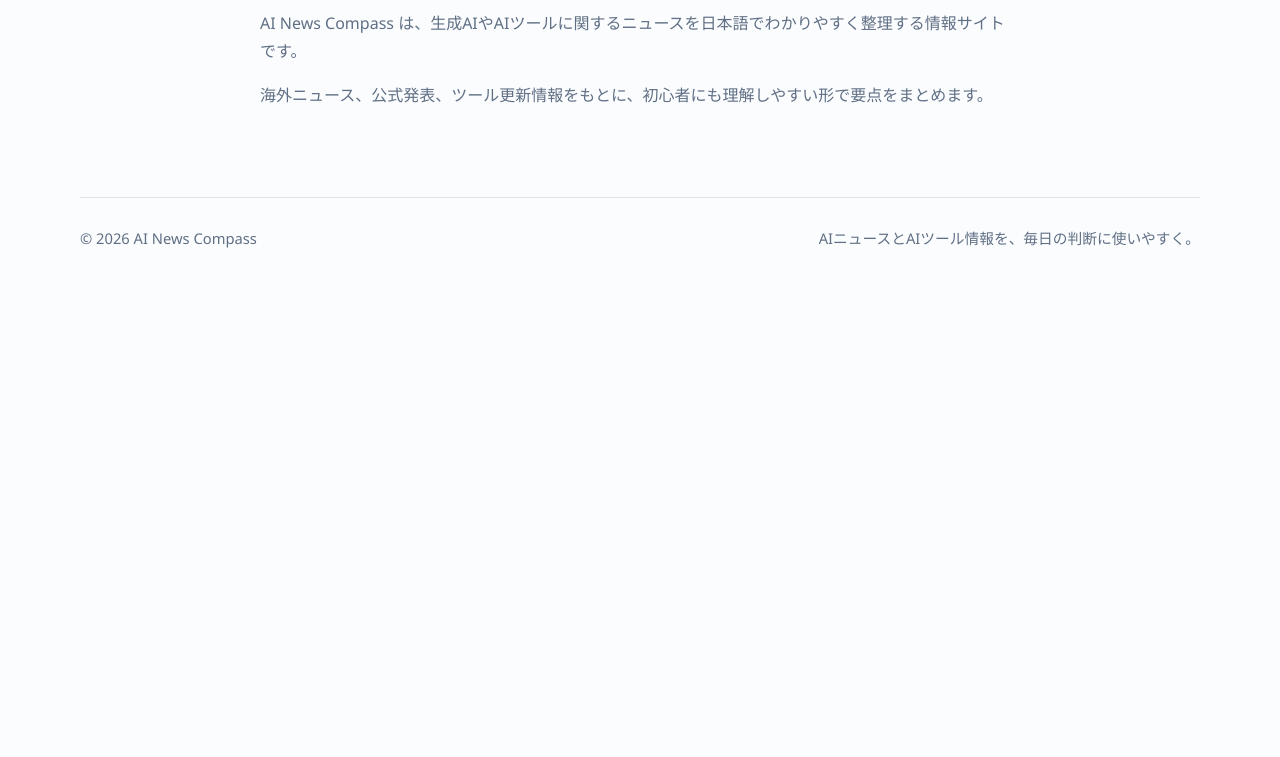
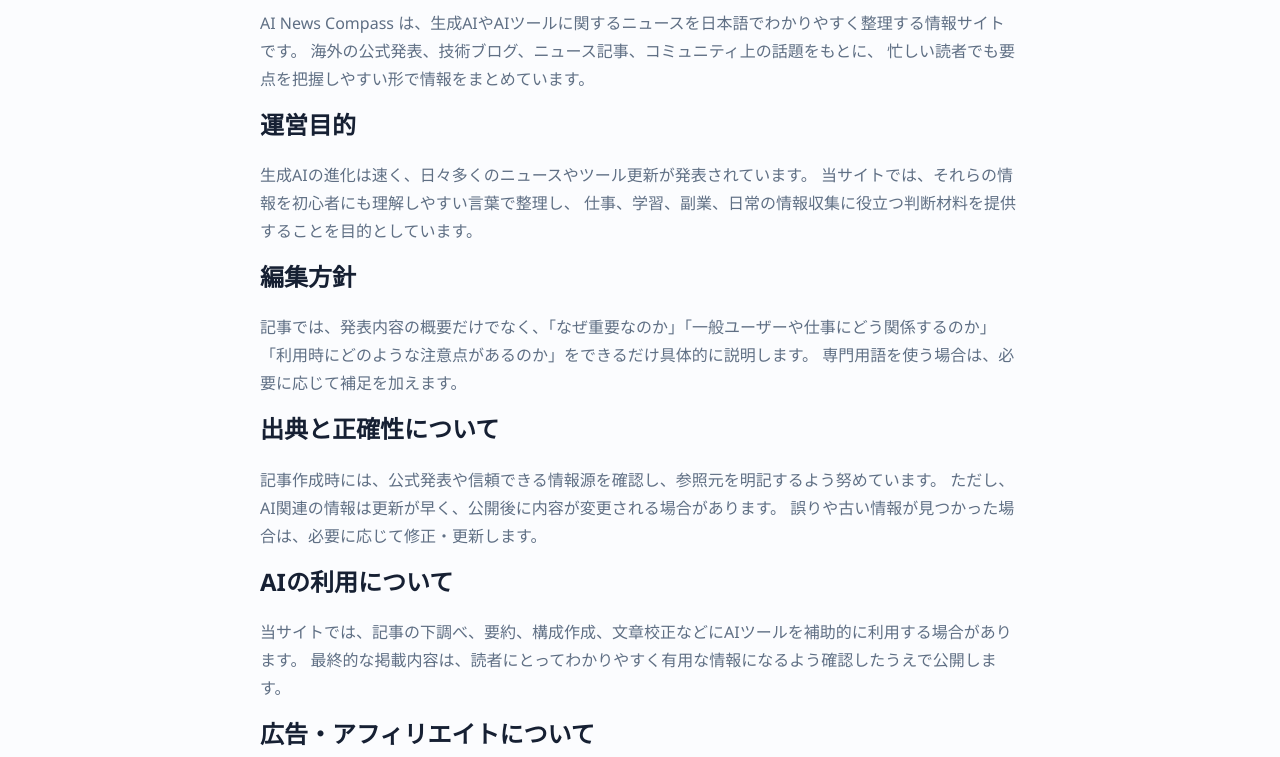
Before and after one commit to Rossi0917/ai-news-site, an Astro site: page /ai-news-site/about in a window 1280 px wide. Shown: the part 195-952 px from the top of the page. Before the commit the page ends 800 px from the top, so only its background shows below. Built offline with nearby package versions, Linux system fonts and the light colour scheme; Astro itself is replaced by a stand-in of ours.

Commit message:
Update about page

```diff
--- a/src/pages/about.astro
+++ b/src/pages/about.astro
@@ -7,9 +7,36 @@
     <h1>運営情報</h1>
     <p>
       AI News Compass は、生成AIやAIツールに関するニュースを日本語でわかりやすく整理する情報サイトです。
+      海外の公式発表、技術ブログ、ニュース記事、コミュニティ上の話題をもとに、
+      忙しい読者でも要点を把握しやすい形で情報をまとめています。
     </p>
+    <h2>運営目的</h2>
     <p>
-      海外ニュース、公式発表、ツール更新情報をもとに、初心者にも理解しやすい形で要点をまとめます。
+      生成AIの進化は速く、日々多くのニュースやツール更新が発表されています。
+      当サイトでは、それらの情報を初心者にも理解しやすい言葉で整理し、
+      仕事、学習、副業、日常の情報収集に役立つ判断材料を提供することを目的としています。
+    </p>
+    <h2>編集方針</h2>
+    <p>
+      記事では、発表内容の概要だけでなく、「なぜ重要なのか」「一般ユーザーや仕事にどう関係するのか」
+      「利用時にどのような注意点があるのか」をできるだけ具体的に説明します。
+      専門用語を使う場合は、必要に応じて補足を加えます。
+    </p>
+    <h2>出典と正確性について</h2>
+    <p>
+      記事作成時には、公式発表や信頼できる情報源を確認し、参照元を明記するよう努めています。
+      ただし、AI関連の情報は更新が早く、公開後に内容が変更される場合があります。
+      誤りや古い情報が見つかった場合は、必要に応じて修正・更新します。
+    </p>
+    <h2>AIの利用について</h2>
+    <p>
+      当サイトでは、記事の下調べ、要約、構成作成、文章校正などにAIツールを補助的に利用する場合があります。
+      最終的な掲載内容は、読者にとってわかりやすく有用な情報になるよう確認したうえで公開します。
+    </p>
+    <h2>広告・アフィリエイトについて</h2>
+    <p>
+      今後、当サイトでは広告配信サービスやアフィリエイトプログラムを利用する場合があります。
+      収益化を行う場合でも、読者の判断に役立つ情報を優先し、過度に宣伝的な表現にならないよう配慮します。
     </p>
   </main>
 </BaseLayout>
```
